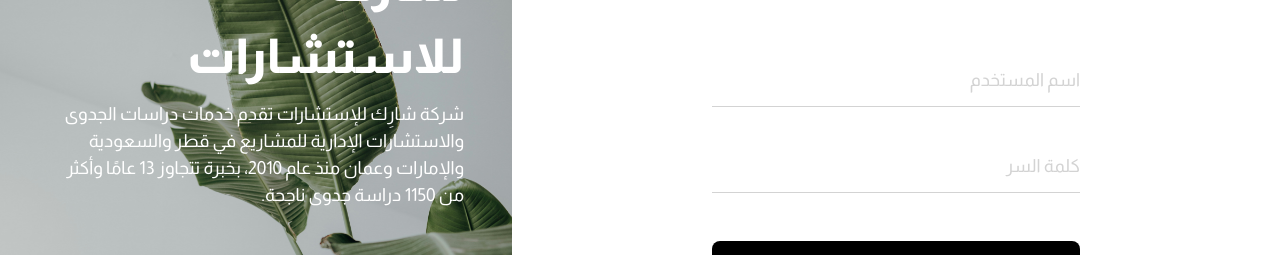
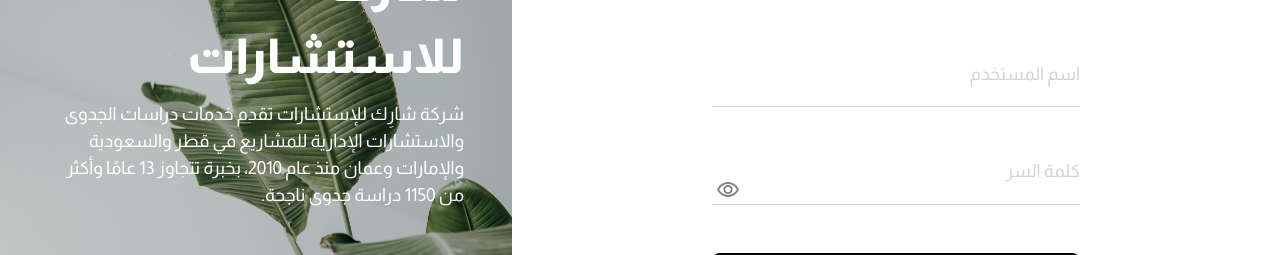
Before and after one commit to taasees/tassess-admin, a React (Vite) app: page /user/signin in a window 1280 px wide. Shown: the part 297-552 px from the top of the page. Built offline with nearby package versions, Linux system fonts and the light colour scheme.

Commit message:
input edit

```diff
--- a/src/assets/style/signin/signin.css
+++ b/src/assets/style/signin/signin.css
@@ -239,6 +239,45 @@
   gap: 0.5rem;
   margin-top: 1rem;
 }
+.signin-pages .main .form label > .pass {
+  width: 100%;
+  position: relative;
+  display: flex;
+  align-items: flex-end;
+  justify-content: space-between;
+  flex-direction: row;
+  gap: 0.5rem;
+}
+.signin-pages .main .form label > .pass input {
+  width: 100%;
+  background: transparent;
+  border: none;
+  border-bottom: 1px solid lightgray;
+  padding: 0.5rem 1rem;
+  padding-left: 40px;
+  border-radius: 0;
+  outline: none;
+  color: var(--txt-clr);
+  margin-top: 3ch;
+  font-family: var(--arabic-fm-r);
+  font-size: var(--font-body);
+}
+.signin-pages .main .form label > .pass > .toggle {
+  position: absolute;
+  width: 30px;
+  height: 30px;
+  left: 0rem;
+  display: grid;
+  place-content: center;
+  background: none;
+  outline: none;
+  border: none;
+  cursor: pointer;
+  border-radius: 0;
+}
+.signin-pages .main .form label > .pass > .toggle svg {
+  fill: var(--dark-svg-clr);
+}
 .signin-pages .main .form label input {
   width: 100%;
   background: transparent;
@@ -249,10 +288,14 @@
   outline: none;
   color: var(--txt-clr);
   margin-top: 3ch;
+  font-family: var(--arabic-fm-r);
+  font-size: var(--font-body);
 }
 .signin-pages .main .form label p {
   position: absolute;
   color: var(--txt-clr-lightgray);
+  font-family: var(--arabic-fm-r);
+  font-size: var(--font-body);
   transition: all 0.3s ease;
   pointer-events: none;
 }
--- a/src/assets/style/signin/signin.scss
+++ b/src/assets/style/signin/signin.scss
@@ -92,6 +92,41 @@
         font-size: var(--font-body);
         @include flex(flex-start, center, column, 0.5rem);
         margin-top: 1rem;
+        > .pass {
+          width: 100%;
+          position: relative;
+          @include flex(flex-end, space-between, row, 0.5rem);
+          input {
+            width: 100%;
+            background: transparent;
+            border: none;
+            border-bottom: 1px solid lightgray;
+            padding: 0.5rem 1rem;
+            padding-left: 40px;
+            border-radius: 0;
+            outline: none;
+            color: var(--txt-clr);
+            margin-top: 3ch;
+            font-family: var(--arabic-fm-r);
+            font-size: var(--font-body);
+          }
+          > .toggle {
+            position: absolute;
+            width: 30px;
+            height: 30px;
+            left: 0rem;
+            display: grid;
+            place-content: center;
+            background: none;
+            outline: none;
+            border: none;
+            cursor: pointer;
+            border-radius: 0;
+            svg {
+              fill: var(--dark-svg-clr);
+            }
+          }
+        }
         input {
           width: 100%;
           background: transparent;
@@ -102,10 +137,15 @@
           outline: none;
           color: var(--txt-clr);
           margin-top: 3ch;
+          font-family: var(--arabic-fm-r);
+          font-size: var(--font-body);
         }
+
         p {
           position: absolute;
           color: var(--txt-clr-lightgray);
+          font-family: var(--arabic-fm-r);
+          font-size: var(--font-body);
           transition: all 0.3s ease;
           pointer-events: none;
         }
--- a/src/pages/Signin.jsx
+++ b/src/pages/Signin.jsx
@@ -9,10 +9,33 @@
 import bg_img from "../assets/images/bg_img.jpg";
 
 export default function Signin() {
+  const [showPassword, setShowPassword] = useState(false);
   const navigate = useNavigate();
   const [formData, setFormData] = useState({ name: "", password: "" });
   const [loading, setLoading] = useState(false);
 
+  const visible = (
+    <svg
+      xmlns="http://www.w3.org/2000/svg"
+      height="24px"
+      viewBox="0 -960 960 960"
+      width="24px"
+      fill="#000000"
+    >
+      <path d="M480-320q75 0 127.5-52.5T660-500q0-75-52.5-127.5T480-680q-75 0-127.5 52.5T300-500q0 75 52.5 127.5T480-320Zm0-72q-45 0-76.5-31.5T372-500q0-45 31.5-76.5T480-608q45 0 76.5 31.5T588-500q0 45-31.5 76.5T480-392Zm0 192q-134 0-244.5-72T61-462q-5-9-7.5-18.5T51-500q0-10 2.5-19.5T61-538q64-118 174.5-190T480-800q134 0 244.5 72T899-538q5 9 7.5 18.5T909-500q0 10-2.5 19.5T899-462q-64 118-174.5 190T480-200Zm0-300Zm0 220q113 0 207.5-59.5T832-500q-50-101-144.5-160.5T480-720q-113 0-207.5 59.5T128-500q50 101 144.5 160.5T480-280Z" />
+    </svg>
+  );
+  const hidden = (
+    <svg
+      xmlns="http://www.w3.org/2000/svg"
+      height="24px"
+      viewBox="0 -960 960 960"
+      width="24px"
+      fill="#000000"
+    >
+      <path d="M607-627q29 29 42.5 66t9.5 76q0 15-11 25.5T622-449q-15 0-25.5-10.5T586-485q5-26-3-50t-25-41q-17-17-41-26t-51-4q-15 0-25.5-11T430-643q0-15 10.5-25.5T466-679q38-4 75 9.5t66 42.5Zm-127-93q-19 0-37 1.5t-36 5.5q-17 3-30.5-5T358-742q-5-16 3.5-31t24.5-18q23-5 46.5-7t47.5-2q137 0 250.5 72T904-534q4 8 6 16.5t2 17.5q0 9-1.5 17.5T905-466q-18 40-44.5 75T802-327q-12 11-28 9t-26-16q-10-14-8.5-30.5T753-392q24-23 44-50t35-58q-50-101-144.5-160.5T480-720Zm0 520q-134 0-245-72.5T60-463q-5-8-7.5-17.5T50-500q0-10 2-19t7-18q20-40 46.5-76.5T166-680l-83-84q-11-12-10.5-28.5T84-820q11-11 28-11t28 11l680 680q11 11 11.5 27.5T820-84q-11 11-28 11t-28-11L624-222q-35 11-71 16.5t-73 5.5ZM222-624q-29 26-53 57t-41 67q50 101 144.5 160.5T480-280q20 0 39-2.5t39-5.5l-36-38q-11 3-21 4.5t-21 1.5q-75 0-127.5-52.5T300-500q0-11 1.5-21t4.5-21l-84-82Zm319 93Zm-151 75Z" />
+    </svg>
+  );
   const handleChange = (e) => {
     setFormData((prev) => ({
       ...prev,
@@ -94,19 +117,30 @@
               onChange={handleChange}
               disabled={loading}
               placeholder=" "
+              dir="auto"
             />
           </label>
 
           <label htmlFor="password">
             <p>كلمة السر</p>
+            <div className="pass">
               <input
-              type="password"
+                type={showPassword ? "text" : "password"}
                 name="password"
                 value={formData.password}
                 onChange={handleChange}
                 disabled={loading}
                 placeholder=" "
+                dir="auto"
               />
+              <button
+                type="button"
+                className="toggle"
+                onClick={() => setShowPassword((prev) => !prev)}
+              >
+                {showPassword ? hidden : visible}
+              </button>
+            </div>
           </label>
 
           <label htmlFor="submit">
```
Also changed, not shown: 1 other file (tests, documents, lock files or other folders). Lines whose indentation alone changed are shown as unchanged.
